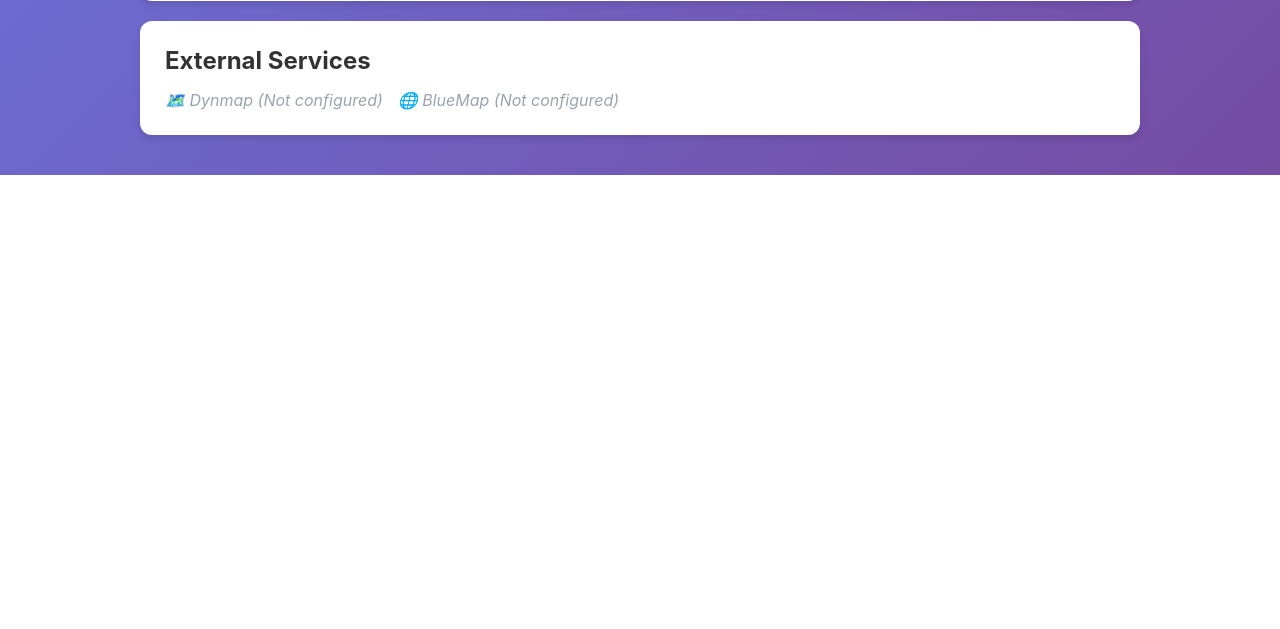
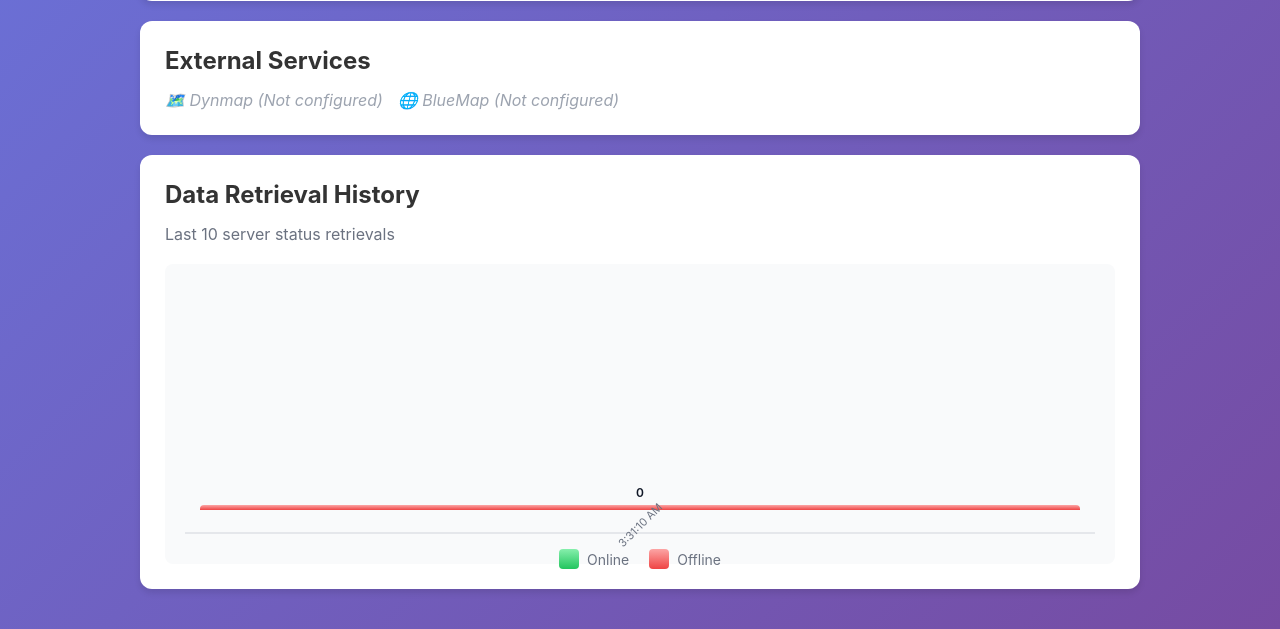
Before and after one commit to dmccoystephenson/open-mc-server-infrastructure, a Spring Boot app: page /public in a window 1280 px wide. Shown: the part 824-1453 px from the top of the page. Before the commit the page ends 999 px from the top, so only its background shows below. Run offline with Spring Boot 4, Linux system fonts and the light colour scheme; data that the repository does not hold is empty.

Commit message:
Implement data retrieval history with graphical display
Co-authored-by: dmccoystephenson <21204351+dmccoystephenson@users.noreply.github.com>

```diff
--- a/web-app/src/main/java/com/openmc/webapp/controller/ServerController.java
+++ b/web-app/src/main/java/com/openmc/webapp/controller/ServerController.java
@@ -77,4 +77,10 @@ public class ServerController {
     public RconService.ResourceUsage getResources() {
         return rconService.getResourceUsage();
     }
+
+    @GetMapping("/api/history")
+    @ResponseBody
+    public Map<String, Object> getHistory() {
+        return Map.of("history", rconService.getRetrievalHistory());
+    }
 }
--- a/web-app/src/main/resources/templates/public.html
+++ b/web-app/src/main/resources/templates/public.html
@@ -143,6 +143,88 @@
             color: #9ca3af;
             font-style: italic;
         }
+
+        .chart-container {
+            position: relative;
+            height: 300px;
+            margin-top: 20px;
+            padding: 20px;
+            background: #f9fafb;
+            border-radius: 8px;
+        }
+
+        .chart-bars {
+            display: flex;
+            align-items: flex-end;
+            justify-content: space-around;
+            height: 250px;
+            border-bottom: 2px solid #e5e7eb;
+            padding: 0 10px;
+        }
+
+        .chart-bar-wrapper {
+            flex: 1;
+            display: flex;
+            flex-direction: column;
+            align-items: center;
+            margin: 0 5px;
+        }
+
+        .chart-bar {
+            width: 100%;
+            min-height: 5px;
+            border-radius: 4px 4px 0 0;
+            transition: all 0.3s ease;
+            cursor: pointer;
+        }
+
+        .chart-bar:hover {
+            opacity: 0.8;
+        }
+
+        .chart-bar.success {
+            background: linear-gradient(to top, #22c55e, #86efac);
+        }
+
+        .chart-bar.error {
+            background: linear-gradient(to top, #ef4444, #fca5a5);
+        }
+
+        .chart-label {
+            font-size: 11px;
+            color: #6b7280;
+            margin-top: 8px;
+            transform: rotate(-45deg);
+            white-space: nowrap;
+        }
+
+        .chart-value {
+            font-size: 12px;
+            font-weight: 600;
+            color: #111827;
+            margin-bottom: 5px;
+        }
+
+        .chart-legend {
+            display: flex;
+            justify-content: center;
+            gap: 20px;
+            margin-top: 15px;
+        }
+
+        .chart-legend-item {
+            display: flex;
+            align-items: center;
+            gap: 8px;
+            font-size: 14px;
+            color: #6b7280;
+        }
+
+        .chart-legend-color {
+            width: 20px;
+            height: 20px;
+            border-radius: 4px;
+        }
     </style>
 </head>
 <body>
@@ -234,15 +316,88 @@
                 </span>
             </div>
         </div>
+
+        <div class="card">
+            <h2>Data Retrieval History</h2>
+            <p style="color: #6b7280; margin-bottom: 15px;">Last 10 server status retrievals</p>
+            <div class="chart-container">
+                <div id="historyChart" class="chart-bars"></div>
+                <div class="chart-legend">
+                    <div class="chart-legend-item">
+                        <div class="chart-legend-color" style="background: linear-gradient(to top, #22c55e, #86efac);"></div>
+                        <span>Online</span>
+                    </div>
+                    <div class="chart-legend-item">
+                        <div class="chart-legend-color" style="background: linear-gradient(to top, #ef4444, #fca5a5);"></div>
+                        <span>Offline</span>
+                    </div>
+                </div>
+            </div>
+        </div>
     </div>
 
     <script>
+        async function loadHistory() {
+            try {
+                const response = await fetch('/api/history');
+                const data = await response.json();
+                const history = data.history;
+
+                const chartContainer = document.getElementById('historyChart');
+                chartContainer.innerHTML = '';
+
+                if (history.length === 0) {
+                    chartContainer.innerHTML = '<div style="text-align: center; padding: 40px; color: #9ca3af;">No data yet</div>';
+                    return;
+                }
+
+                // Reverse to show oldest to newest
+                const reversedHistory = [...history].reverse();
+
+                // Find max player count for scaling
+                const maxPlayers = Math.max(...reversedHistory.map(r => r.playerCount), 1);
+
+                reversedHistory.forEach(record => {
+                    const barWrapper = document.createElement('div');
+                    barWrapper.className = 'chart-bar-wrapper';
+
+                    const value = document.createElement('div');
+                    value.className = 'chart-value';
+                    value.textContent = record.playerCount;
+
+                    const bar = document.createElement('div');
+                    bar.className = 'chart-bar ' + (record.success ? 'success' : 'error');
+                    const height = (record.playerCount / maxPlayers) * 100;
+                    bar.style.height = Math.max(height, 5) + '%';
+                    bar.title = `Players: ${record.playerCount}\nStatus: ${record.success ? 'Online' : 'Offline'}\nTime: ${new Date(record.timestamp).toLocaleTimeString()}`;
+
+                    const label = document.createElement('div');
+                    label.className = 'chart-label';
+                    const date = new Date(record.timestamp);
+                    label.textContent = date.toLocaleTimeString();
+
+                    barWrapper.appendChild(value);
+                    barWrapper.appendChild(bar);
+                    barWrapper.appendChild(label);
+                    chartContainer.appendChild(barWrapper);
+                });
+            } catch (error) {
+                console.error('Failed to load history:', error);
+                document.getElementById('historyChart').innerHTML =
+                    '<div style="text-align: center; padding: 40px; color: #ef4444;">Failed to load history</div>';
+            }
+        }
+
+        // Load history on page load
+        loadHistory();
+
         // Auto-refresh status
         const refreshInterval = /*[[${refreshIntervalMs}]]*/ 1800000;
         setInterval(async () => {
             try {
                 const response = await fetch('/api/status');
                 const status = await response.json();
+                loadHistory(); // Refresh history chart
                 location.reload();
             } catch (error) {
                 console.error('Failed to refresh status:', error);
```
Also changed, not shown: web-app/src/main/java/com/openmc/webapp/model/RetrievalRecord.java (added, +33 -0 lines), web-app/src/main/java/com/openmc/webapp/service/RconService.java (+45 -0 lines), 2 other files.
